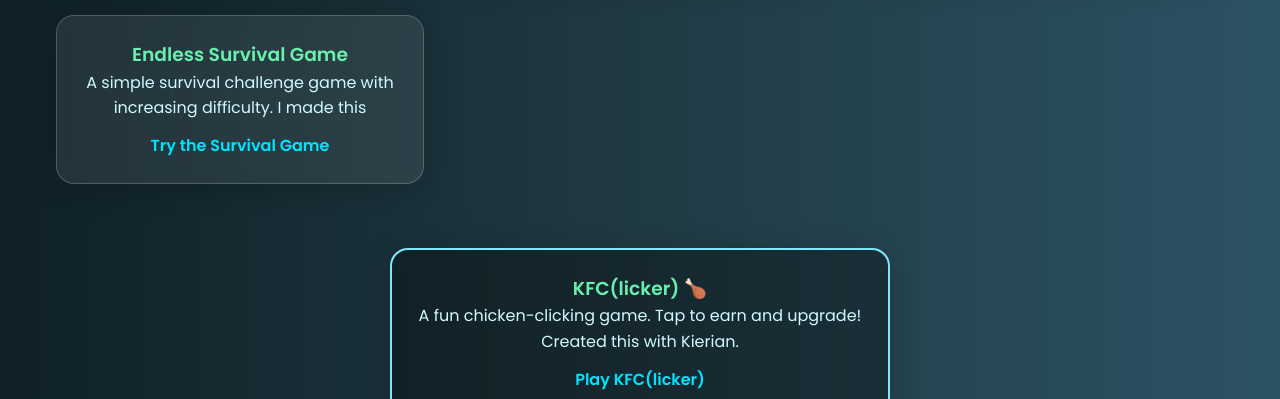
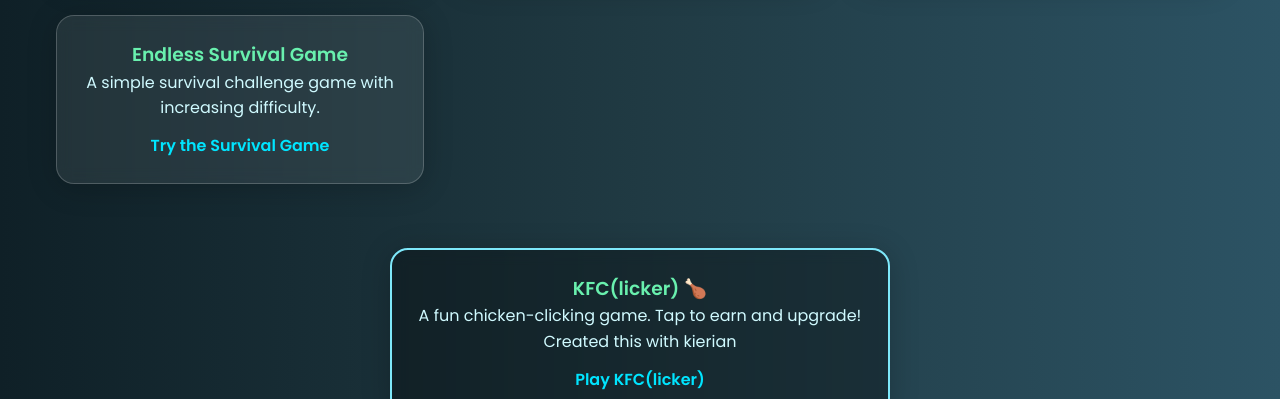
Before and after one commit to Randomman123598/Project-Portfolio.github.io, a plain HTML site: page jalil.j/index.html in a window 1280 px wide. Shown: the part 807-1206 px from the top of the page. Drawn offline with Linux system fonts and the light colour scheme.

Commit message:
Update index.html

```diff
--- a/jalil.j/index.html
+++ b/jalil.j/index.html
@@ -17,7 +17,7 @@
   <section class="about">
     <h2>About Me</h2>
     <p>
-      My name is Jalil Johnson a student at Mt. Eden High School in AP Comp-Sci, learning how to build functional,
+       My name is Jalil Johnson a student at Mt. Eden High School in AP Comp-Sci, learning how to build functional,
       creative, and user-focused web applications. Over the past year, I’ve explored front-end
       and back-end development tools, practiced writing clean and efficient code, and learned
       how to turn ideas into interactive digital experiences. I'm continuing to grow as a programmer and always looking for new challenges.
@@ -47,13 +47,13 @@
 
       <div class="project">
         <h3>Endless Survival Game</h3>
-        <p>A simple survival challenge game with increasing difficulty. I made this</p>
+        <p>A simple survival challenge game with increasing difficulty.</p>
         <a href="https://codepen.io/Jalil-JOHNSON/full/pvvWvRy" target="_blank">Try the Survival Game</a>
       </div>
 
       <div class="project center">
         <h3>KFC(licker) 🍗</h3>
-        <p>A fun chicken-clicking game. Tap to earn and upgrade! Created this with Kierian.</p>
+        <p>A fun chicken-clicking game. Tap to earn and upgrade! Created this with kierian</p>
         <a href="https://codepen.io/Jalil-JOHNSON/full/RNwjPWM" target="_blank">Play KFC(licker)</a>
       </div>
     </div>
```
